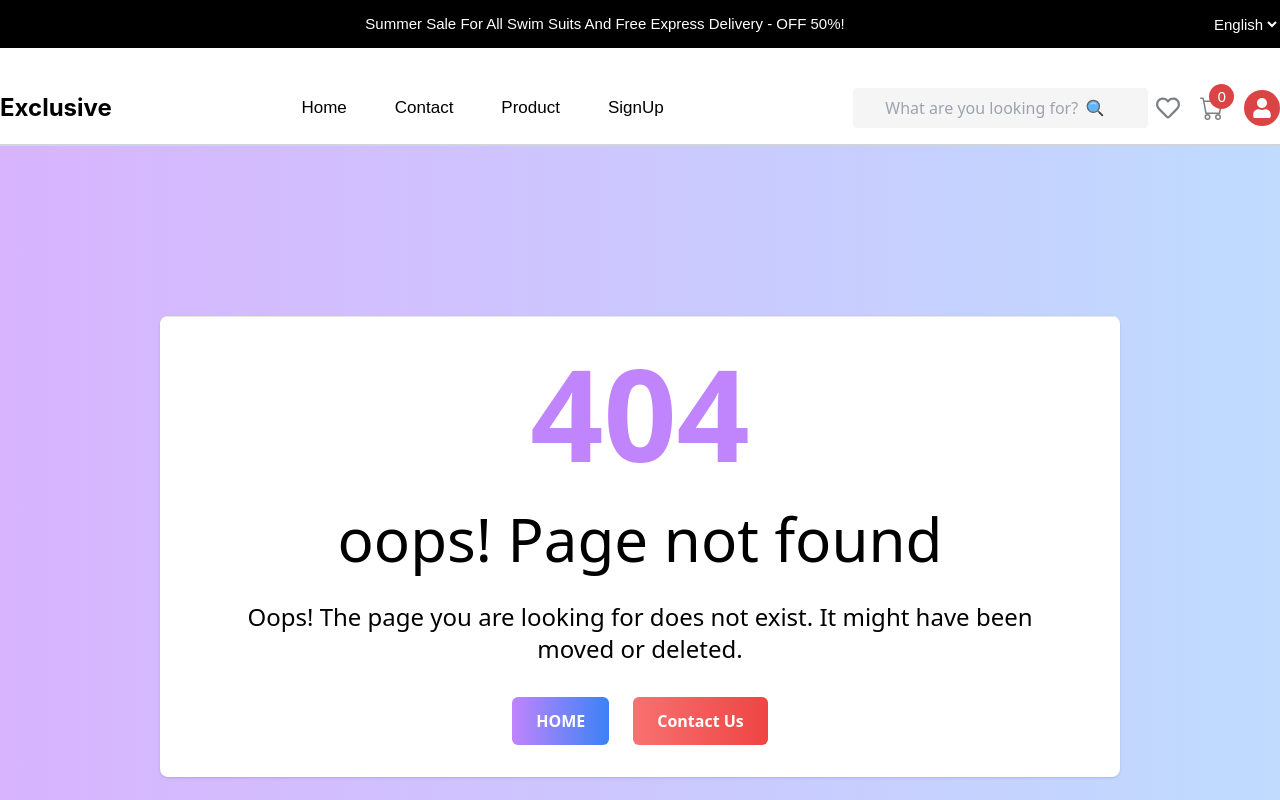
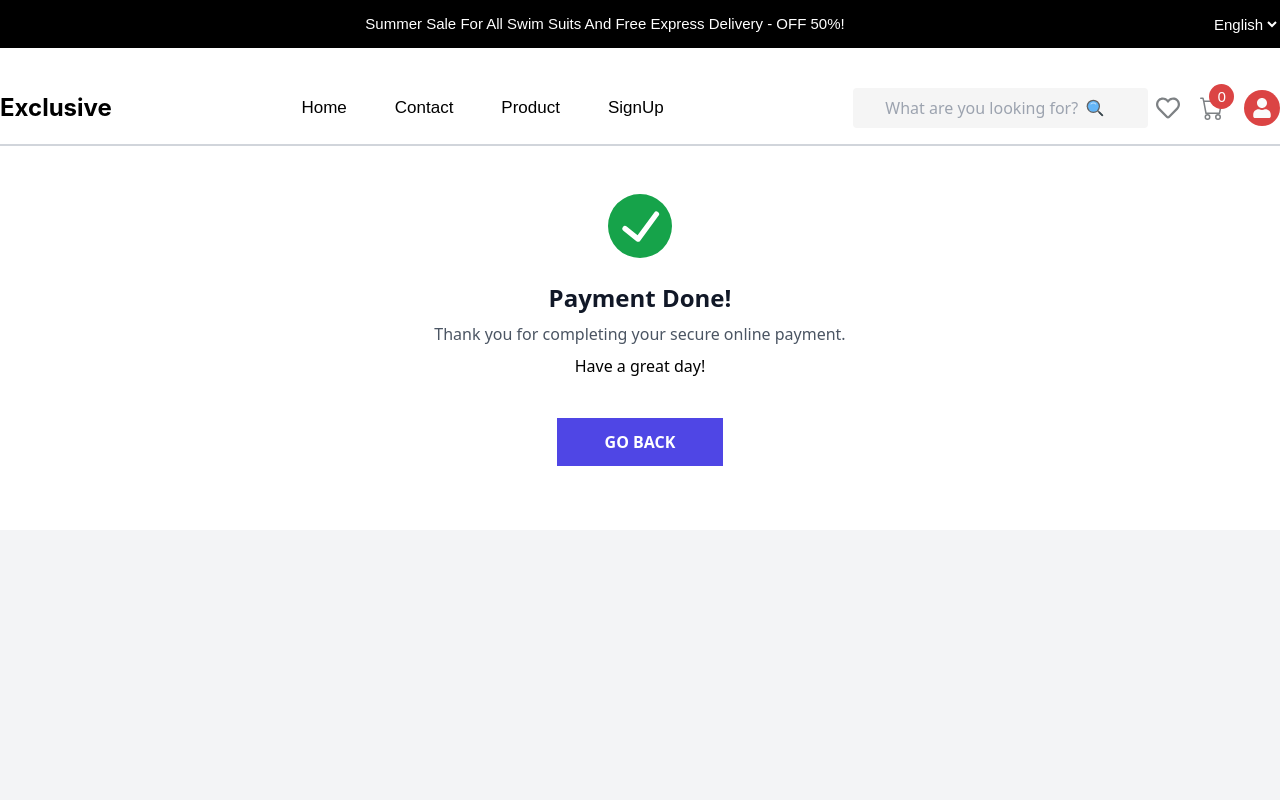
Before and after one commit to taufik69/exclusive2306offline, a React (Vite) app: page /Sucess in a window 1280 px wide. Shown: the top 800 px of the page. Built offline with nearby package versions, Linux system fonts and the light colour scheme.

Commit message:
payment page design / redirect done

```diff
--- a/src/App.jsx
+++ b/src/App.jsx
@@ -20,6 +20,9 @@ import Error from "./pages/Error/Index";
 import SignUP from "./pages/SignUP/Index";
 import ForgotPassword from "./pages/ForgotPassword/Index";
 import Otp from "./pages/Otp/Otp";
+import Sucess from "./pages/paymentSucess/Index";
+import Failed from "./pages/paymentFailed/Index";
+import Cancle from "./pages/CanclePayment/Index";
 const router = createBrowserRouter(
   createRoutesFromElements(
     <Route>
@@ -38,6 +41,9 @@ const router = createBrowserRouter(
         <Route path="/singup" element={<SignUP />}></Route>
         <Route path="/forgotpassword" element={<ForgotPassword />} />
         <Route path="/verifyotp/:email" element={<Otp />} />
+        <Route path="/Sucess" element={<Sucess />} />
+        <Route path="/fail" element={<Failed />} />
+        <Route path="/cancel" element={<Cancle />} />
       </Route>
     </Route>
   )
--- a/src/Features/AllSlice/categorySlice.js
+++ b/src/Features/AllSlice/categorySlice.js
@@ -2,7 +2,7 @@ import { createSlice } from "@reduxjs/toolkit";
 
 const initialState = {
   value: localStorage.getItem("category")
-    ? JSON.parse(localStorage.getItem("category"))
+    ? JSON.parse(localStorage.getItem("category")) || null
     : null,
 };
 
--- a/src/components/CommonCoponents/ProductDetails/SpecificProductDetails.jsx
+++ b/src/components/CommonCoponents/ProductDetails/SpecificProductDetails.jsx
@@ -1,18 +1,16 @@
-import React from "react";
+import React, { useState } from "react";
 import Star from "../../CommonCoponents/Star";
 import { IoIosHeartEmpty } from "react-icons/io";
 import { TbTruckDelivery } from "react-icons/tb";
 import useCalculateDiscount from "../../../hooks/useCalculateDiscount";
+import { instance } from "../../Axios/AxiosInstance";
+import { useParams } from "react-router-dom";
 const SpecificProductDetails = ({ ProductDetailsData }) => {
-  const {
-    name,
-    rating,
-    price,
-    stock,
-    description,
-    discountPrice,
-    review
-  } = ProductDetailsData;
+  const params = useParams();
+  const [loading, setloading] = useState(false);
+  const { id } = params;
+  const { name, rating, price, stock, description, discountPrice, review } =
+    ProductDetailsData;
 
   const sizes = [
     { id: 1, size: "XS" },
@@ -21,6 +19,42 @@ const SpecificProductDetails = ({ ProductDetailsData }) => {
     { id: 4, size: "L" },
     { id: 5, size: "XL" },
   ];
+
+  const [quantity, setquantity] = useState(1);
+  const handleDecrement = () => {
+    if (quantity > 1) {
+      setquantity(quantity - 1);
+    }
+  };
+
+  const handleincrement = () => {
+    setquantity(quantity + 1);
+  };
+  console.log(document.cookie);
+
+  // handleAddtocart
+  const handleAddtocart = async () => {
+    try {
+      setloading(true);
+      const response = await instance.post(
+        "/addtocart",
+        {
+          product: id,
+          quantity: quantity,
+        },
+        {
+          withCredentials: true,
+        }
+      );
+
+      console.log(response);
+    } catch (error) {
+      console.error("error from add to cart", error);
+    } finally {
+      setloading(false);
+    }
+  };
+
   return (
     <div>
       <div className="">
@@ -41,7 +75,7 @@ const SpecificProductDetails = ({ ProductDetailsData }) => {
           </span>
         </div>
         <p className="text-2xl font-normal font-inter text-text_black000000 mt-4">
-          $ {parseInt(price) -  parseInt(discountPrice) || 0}
+          $ {parseInt(price) - parseInt(discountPrice) || 0}
         </p>
 
         <h4 className="text-md font-normal font-inter text-text_black000000 mt-4 w-[60%] border-b-[2px] border-b-gray-300 pb-10">
@@ -85,20 +119,37 @@ const SpecificProductDetails = ({ ProductDetailsData }) => {
         {/* button */}
         <div className="mt-10 flex items-center  gap-x-4">
           <div className="flex items-center">
-            <span className="px-4 py-2 border-2 border-gray-300 rounded-l-lg text-[20px] font-popins text-text_black000000 cursor-pointer hover:bg-redDB4444 hover:text-white_FFFFFF">
+            <span
+              className="px-4 py-2 border-2 border-gray-300 rounded-l-lg text-[20px] font-popins text-text_black000000 cursor-pointer hover:bg-redDB4444 hover:text-white_FFFFFF"
+              onClick={handleDecrement}
+            >
               -
             </span>
-            <span className="px-6 py-2 border-2 border-gray-300  text-[20px] font-popins text-text_black000000 border-l-0 cursor-pointer hover:bg-redDB4444 hover:text-white_FFFFFF">
-              2
-            </span>
-            <span className="px-4 py-2 border-2 border-gray-300 rounded-r-lg text-[20px] font-popins text-text_black000000 border-l-0 cursor-pointer hover:bg-redDB4444 hover:text-white_FFFFFF">
+            <input
+              className=" w-20  pl-8 justify-center py-2 border-2 border-gray-300  text-[20px] font-popins text-text_black000000 border-l-0 cursor-pointer hover:bg-redDB4444 hover:text-white_FFFFFF"
+              value={quantity}
+            />
+
+            <span
+              className="px-4 py-2 border-2 border-gray-300 rounded-r-lg text-[20px] font-popins text-text_black000000 border-l-0 cursor-pointer hover:bg-redDB4444 hover:text-white_FFFFFF"
+              onClick={handleincrement}
+            >
               +
             </span>
           </div>
 
-          <button className="py-[12px] px-[48px] bg-redDB4444 rounded-[5px] border-none font-popins font-medium text-white_FFFFFF text-[16px]">
-            Buy Now
-          </button>
+          {loading ? (
+            <button className="py-[12px] px-[48px] bg-redDB4444 rounded-[5px] border-none font-popins font-medium text-white_FFFFFF text-[16px]">
+              loading ....
+            </button>
+          ) : (
+            <button
+              className="py-[12px] px-[48px] bg-redDB4444 rounded-[5px] border-none font-popins font-medium text-white_FFFFFF text-[16px]"
+              onClick={handleAddtocart}
+            >
+              Add To Cart
+            </button>
+          )}
 
           <div className="border-2 border-x-gray-300 rounded  py-1 px-3 cursor-pointer hover:bg-red-500 hover:text-white_FFFFFF ">
             <span className="inline-block text-3xl font-bold  font-popins  w-full h-full ">
@@ -119,7 +170,7 @@ const SpecificProductDetails = ({ ProductDetailsData }) => {
                 Free Delivery
               </h4>
               <p className="text-[12px]  font-medium font-popins text-text_black000000">
-              Free 30 Days Delivery Returns. Details
+                Free 30 Days Delivery Returns. Details
               </p>
             </div>
           </div>
@@ -133,7 +184,7 @@ const SpecificProductDetails = ({ ProductDetailsData }) => {
                 Return Delivery
               </h4>
               <p className="text-[12px]  font-medium font-popins text-text_black000000">
-              Enter your postal code for Delivery Availability
+                Enter your postal code for Delivery Availability
               </p>
             </div>
           </div>
--- /dev/null
+++ b/src/pages/CanclePayment/Index.jsx
@@ -0,0 +1,33 @@
+import React from "react";
+import { MdOutlineCancel } from "react-icons/md";
+import { Link } from "react-router-dom";
+const Cancle = () => {
+  return (
+    <div class="bg-gray-100 h-screen">
+      <div class="bg-white p-6  md:mx-auto">
+        <div className=" flex items-center justify-center py-10">
+          <MdOutlineCancel className=" text-white rounded-full w-20 h-20 bg-red-500" />
+        </div>
+        <div class="text-center">
+          <h3 class="md:text-2xl text-base text-gray-900 font-semibold text-center">
+            Payment Cancle!
+          </h3>
+          <p class="text-gray-600 my-2">
+            Thank you for completing your secure online payment.
+          </p>
+          <p> Have a great day! </p>
+          <div class="py-10 text-center">
+            <Link
+              to="/product"
+              class="px-12 bg-indigo-600 hover:bg-indigo-500 text-white font-semibold py-3"
+            >
+              GO BACK
+            </Link>
+          </div>
+        </div>
+      </div>
+    </div>
+  );
+};
+
+export default Cancle;
--- a/src/pages/auth/Login/Login.jsx
+++ b/src/pages/auth/Login/Login.jsx
@@ -28,23 +28,9 @@ const Login = () => {
         }
       );
 
-      // const resposne = await fetch("http://localhost:4000/api/v1/login", {
-      //   method: "POST",
-      //   headers: {
-      //     "Content-Type": "application/json",
-      //   },
-      //   body: JSON.stringify({
-      //     Email_Adress: value.emailorphone,
-      //     Password: value.Password,
-      //   }),
-      //   credentials: "include", // Include cookies
-      // });
-
-      console.log(resposne.data);
-
       if (resposne.statusText.toLowerCase() == "ok".toLowerCase()) {
         SuessToast("Login SucessFull");
-        // navigate("/");
+        navigate("/");
       }
     },
   });
--- /dev/null
+++ b/src/pages/paymentFailed/Index.jsx
@@ -0,0 +1,33 @@
+import React from "react";
+import { MdOutlineCancel } from "react-icons/md";
+import { Link } from "react-router-dom";
+const Failed = () => {
+  return (
+    <div class="bg-gray-100 h-screen">
+      <div class="bg-white p-6  md:mx-auto">
+        <div className=" flex items-center justify-center py-10">
+          <MdOutlineCancel className=" text-white rounded-full w-20 h-20 bg-red-500" />
+        </div>
+        <div class="text-center">
+          <h3 class="md:text-2xl text-base text-gray-900 font-semibold text-center">
+            Payment Failed!
+          </h3>
+          <p class="text-gray-600 my-2">
+            Thank you for completing your secure online payment.
+          </p>
+          <p> Have a great day! </p>
+          <div class="py-10 text-center">
+            <Link
+              to="/product"
+              class="px-12 bg-indigo-600 hover:bg-indigo-500 text-white font-semibold py-3"
+            >
+              GO BACK
+            </Link>
+          </div>
+        </div>
+      </div>
+    </div>
+  );
+};
+
+export default Failed;
--- /dev/null
+++ b/src/pages/paymentSucess/Index.jsx
@@ -0,0 +1,37 @@
+import React from "react";
+import { Link } from "react-router-dom";
+
+const Sucess = () => {
+  return (
+    // <!-- component -->
+    <div class="bg-gray-100 h-screen">
+      <div class="bg-white p-6  md:mx-auto">
+        <svg viewBox="0 0 24 24" class="text-green-600 w-16 h-16 mx-auto my-6">
+          <path
+            fill="currentColor"
+            d="M12,0A12,12,0,1,0,24,12,12.014,12.014,0,0,0,12,0Zm6.927,8.2-6.845,9.289a1.011,1.011,0,0,1-1.43.188L5.764,13.769a1,1,0,1,1,1.25-1.562l4.076,3.261,6.227-8.451A1,1,0,1,1,18.927,8.2Z"
+          ></path>
+        </svg>
+        <div class="text-center">
+          <h3 class="md:text-2xl text-base text-gray-900 font-semibold text-center">
+            Payment Done!
+          </h3>
+          <p class="text-gray-600 my-2">
+            Thank you for completing your secure online payment.
+          </p>
+          <p> Have a great day! </p>
+          <div class="py-10 text-center">
+            <Link
+              to="/product"
+              class="px-12 bg-indigo-600 hover:bg-indigo-500 text-white font-semibold py-3"
+            >
+              GO BACK
+            </Link>
+          </div>
+        </div>
+      </div>
+    </div>
+  );
+};
+
+export default Sucess;
```
